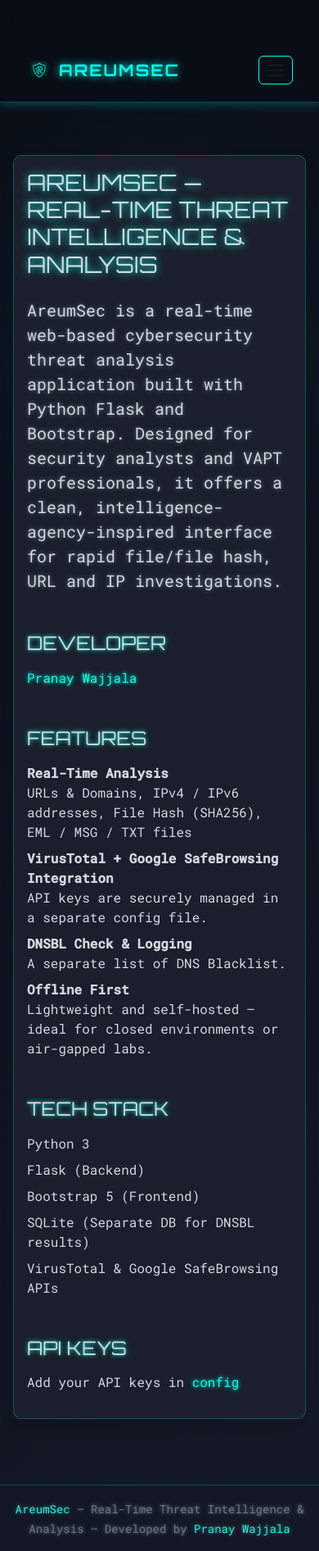
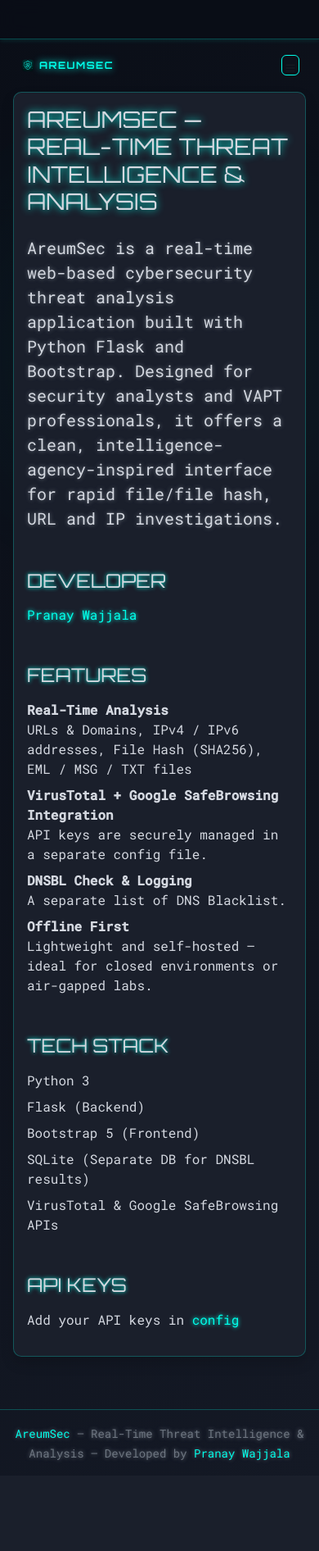
Before and after one commit to thevill/AreumSec-Web, a Flask app: page /about in a window 390 px wide. Shown: the whole page at 82% size. After the commit the page ends 1781 px from the top, so only its background shows below. Run offline with Flask 3, Linux system fonts and the light colour scheme; some libraries are stand-ins or nearby versions.

Commit message:
Update base.html

```diff
--- a/templates/base.html
+++ b/templates/base.html
@@ -47,25 +47,35 @@
         }
 
         /* Navbar Styling */
-        .navbar {
+        .navbar.navbar-expand-lg {
             background: rgba(10, 14, 23, 0.85);
             backdrop-filter: blur(10px);
             border-bottom: 1px solid var(--border-glow);
-            /*padding: 0.25rem 0;  Further reduced padding for standard height */
-            padding: 0.05rem 1rem; /* Standard Bootstrap navbar padding */
-            box-shadow: 0 4px 10px rgba(0, 255, 234, 0.2);
+            padding: 0.3rem 0.5rem !important;
+            max-height: 80px !important;
+            box-shadow: 0 2px 5px rgba(0, 255, 234, 0.1);
+            line-height: 1.1;
         }
 
         .navbar-brand {
             color: var(--primary-neon) !important;
             font-family: 'Orbitron', sans-serif;
-            /*font-size: 1.2rem;  Further reduced font size */
-            font-size: 1rem; /* Bootstrap default font size */
+            font-size: 1.0rem; /* Smaller font size */
             text-transform: uppercase;
-            letter-spacing: 2px;
+            letter-spacing: 1.5px;
             text-shadow: 0 0 10px var(--primary-neon);
             transition: all 0.3s ease;
-            margin: 0 auto; /* Center the brand */
+            margin: 0;
+            padding: 0;
+            line-height: 1.1;
+            display: flex;
+            align-items: center;
+        }
+
+        .navbar-brand img {
+            width: 30px;
+            height: 30px;
+            margin-right: 0.3rem;
         }
 
         .navbar-brand:hover {
@@ -74,11 +84,12 @@
 
         .nav-link {
             color: var(--text-light);
-            /*font-size: 0.85rem;  Further reduced font size */
-            font-size: 0.9rem; /* Bootstrap default size */
-            margin: 0 0.4rem; /* Tighter margin for compact layout */
+            font-size: 0.8rem;
+            margin: 0 0.2rem;
+            padding: 0.2rem 0.4rem;
             position: relative;
             transition: color 0.3s ease;
+            line-height: 1.1;
         }
 
         .nav-link:hover {
@@ -90,7 +101,7 @@
             position: absolute;
             width: 0;
             height: 2px;
-            bottom: -4px;
+            bottom: -3px;
             left: 0;
             background: var(--primary-neon);
             transition: width 0.3s ease;
@@ -102,24 +113,32 @@
 
         /* Navbar Toggler Styling */
         .navbar-toggler {
-            padding: 0.25rem 0.5rem; /* Reduced padding for smaller toggler */
+            padding: 0.15rem 0.3rem;
             border: 1px solid var(--primary-neon);
         }
 
         .navbar-toggler-icon {
-            width: 1.2em; /* Slightly smaller icon */
-            height: 1.2em;
+            width: 0.8em;
+            height: 0.8em;
         }
 
         /* Center Navbar Content */
         .navbar .container {
             display: flex;
-            justify-content: center;
+            justify-content: space-between;
             align-items: center;
+            height: 100%;
         }
 
         .navbar-collapse {
-            justify-content: center;
+            justify-content: flex-end;
+        }
+
+        .navbar-nav {
+            margin: 0;
+            padding: 0;
+            display: flex;
+            align-items: center;
         }
 
         /* Container */
@@ -215,7 +234,7 @@
 
         /* Footer */
         footer {
-            margin-top: 4rem;
+            margin-top: 3rem;
             padding: 1.0rem 0;
             color: var(--text-muted);
             border-top: 1px solid var(--border-glow);
@@ -225,14 +244,35 @@
         /* Responsive Adjustments */
         @media (max-width: 768px) {
             .navbar-brand {
-                font-size: 1rem; /* Further reduced for mobile */
-                margin: 0; /* Reset margin for mobile */
+                font-size: 0.75rem;
+                margin: 0;
+                padding: 0;
+            }
+            .navbar-brand img {
+                width: 20px;
+                height: 20px;
+            }
+            .nav-link {
+                font-size: 0.75rem;
+                margin: 0;
+                padding: 0.4rem;
             }
             .container {
                 padding: 1rem;
             }
             .navbar .container {
-                justify-content: space-between; /* Adjust for mobile */
+                justify-content: space-between;
+            }
+            .navbar.navbar-expand-lg {
+                max-height: 48px !important;
+                padding: 0.2rem 0.5rem !important;
+            }
+            .navbar-toggler {
+                padding: 0.1rem 0.2rem;
+            }
+            .navbar-toggler-icon {
+                width: 0.7em;
+                height: 0.7em;
             }
         }
     </style>
@@ -242,8 +282,8 @@
     <nav class="navbar navbar-expand-lg">
         <div class="container">
             <a class="navbar-brand d-flex align-items-center" href="{{ url_for('index') }}">
-                <img src="{{ url_for('static', filename='images/ico_areumsec.png') }}" alt="AreumSec Logo" width="32" height="32" class="d-inline-block me-2"> <!-- Further reduced logo size -->
-                <span class="fs-5 fw-bold">AreumSec</span> <!-- Adjusted font size -->
+                <img src="{{ url_for('static', filename='images/ico_areumsec.png') }}" alt="AreumSec Logo" width="24" height="24" class="d-inline-block me-1"> <!-- Smaller logo -->
+                <span class="fw-bold">AreumSec</span>
             </a>
             <button class="navbar-toggler" type="button" data-bs-toggle="collapse" data-bs-target="#navbarNav" aria-controls="navbarNav" aria-expanded="false" aria-label="Toggle navigation">
                 <span class="navbar-toggler-icon"></span>
```
